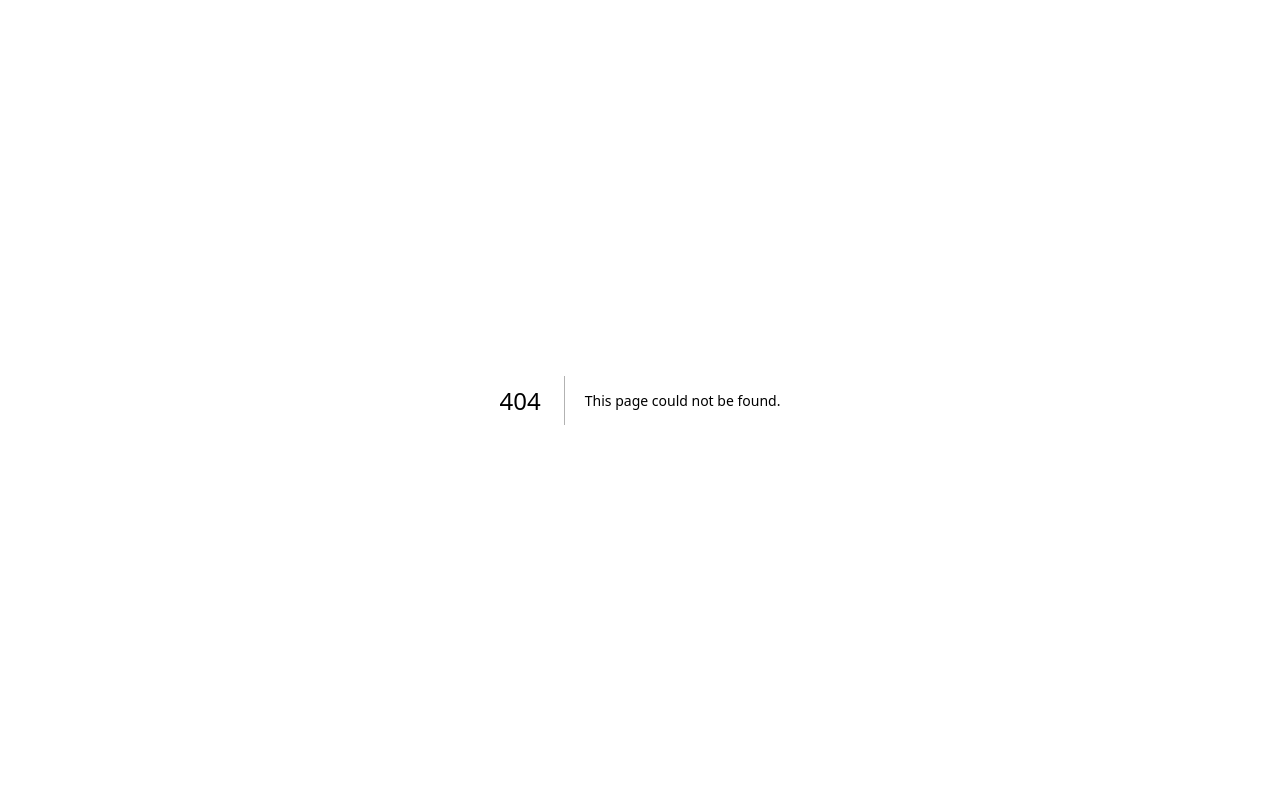
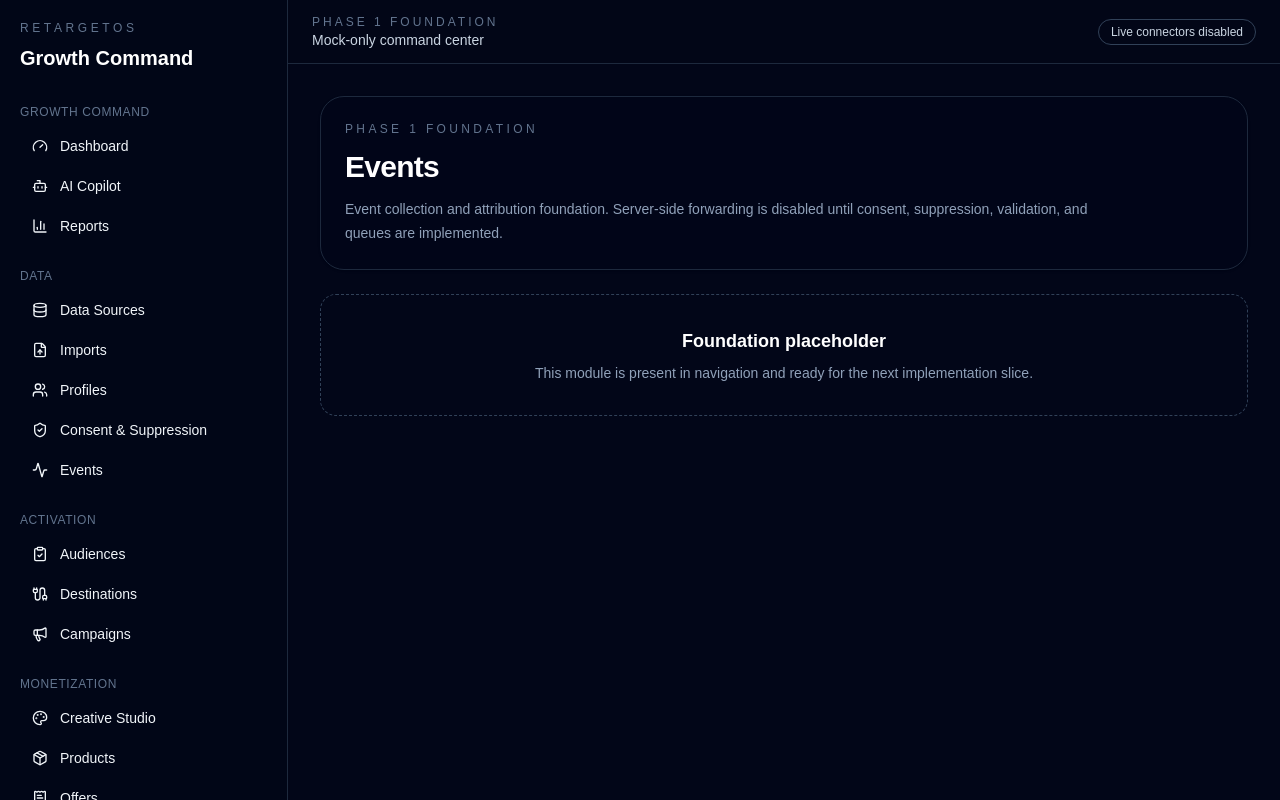
Before and after one commit to besfeng23/RetargetOS, a Next.js app: page /events in a window 1280 px wide. Before the commit this address had no page. Shown: the top 800 px of the page. Built offline with nearby package versions, Linux system fonts and the light colour scheme.

Commit message:
Add events route

```diff
--- /dev/null
+++ b/src/app/events/page.tsx
@@ -0,0 +1,10 @@
+import { AppShell } from "@/components/app-shell";
+import { ModulePage } from "@/components/module-page";
+
+export default function EventsPage() {
+  return (
+    <AppShell>
+      <ModulePage title="Events" description="Event collection and attribution foundation. Server-side forwarding is disabled until consent, suppression, validation, and queues are implemented." />
+    </AppShell>
+  );
+}
```
